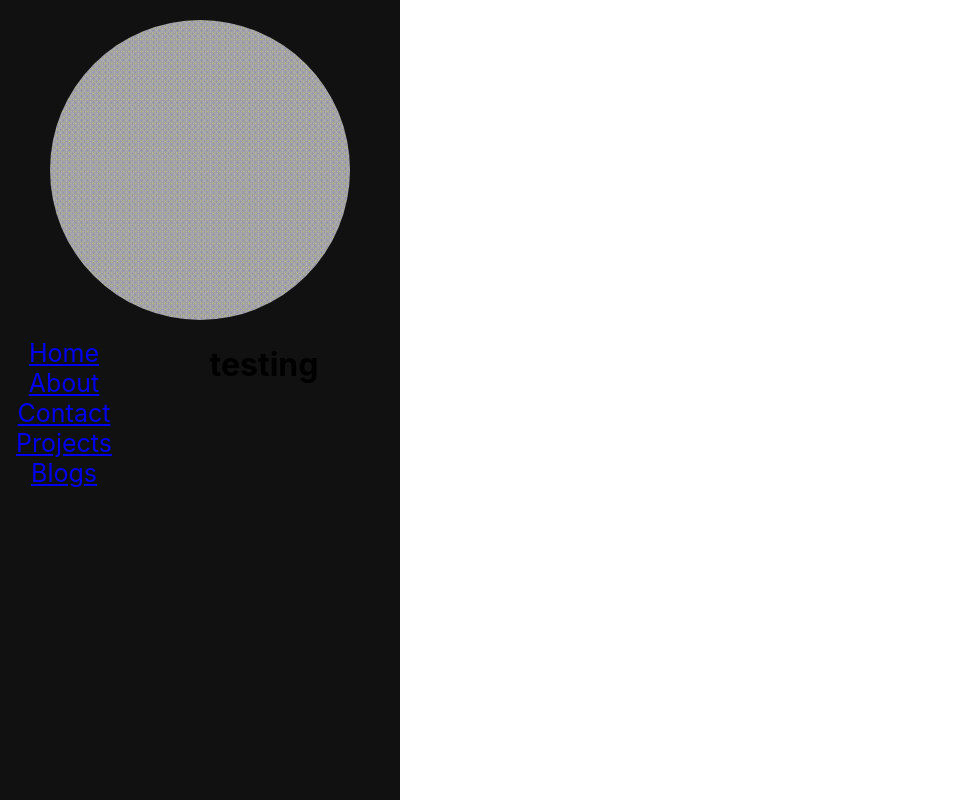
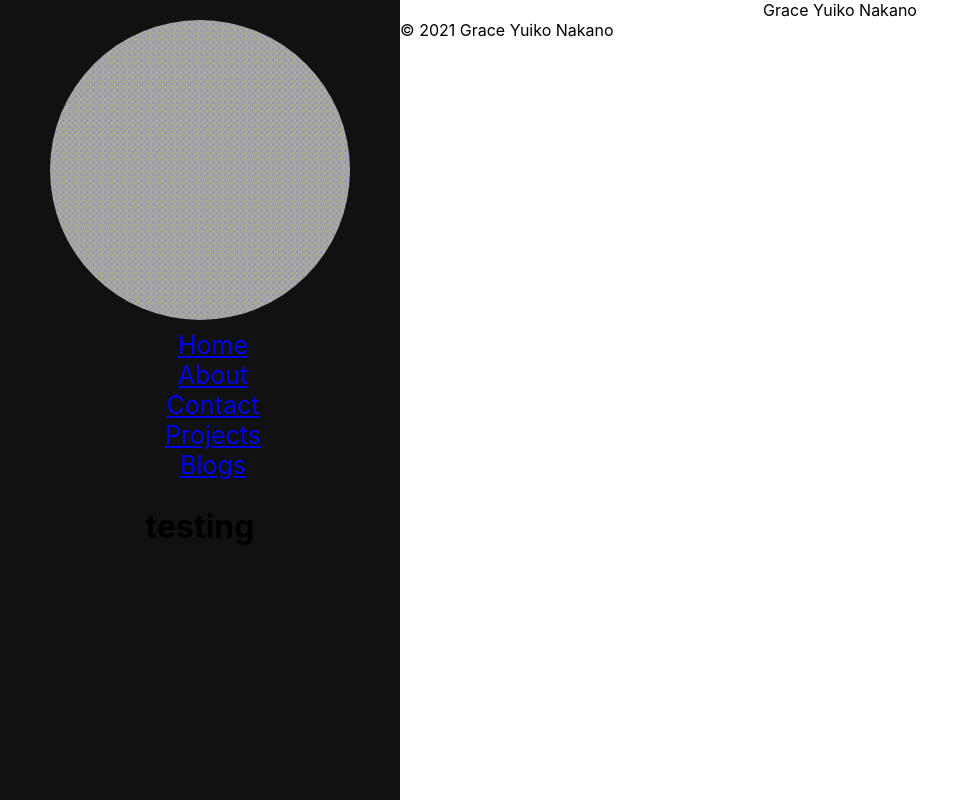
Before and after one commit to gracenak/portfolio_frontend, a React (Create React App) app: page / in a window 1280 px wide. Shown: the whole page, without its empty margins (0-961 px from the left). Built offline with nearby package versions, Linux system fonts and the light colour scheme.

Commit message:
delete NavBar component and fix alignment for NavLinks

```diff
--- a/src/App.css
+++ b/src/App.css
@@ -1,5 +1,6 @@
 .App {
   text-align: center;
+  margin-left: 400px;
 }
 
 .App-logo {
--- a/src/App.js
+++ b/src/App.js
@@ -4,7 +4,6 @@ import React from 'react';
 import SideBar from './components/SideBar'
 import Footer from './components/Footer'
 import Header from './components/Header'
-import NavBar from './components/NavBar'
 import About from './components/About'
 import Contact from './components/Contact'
 import Projects from './components/Projects'
@@ -22,7 +21,7 @@ function App() {
         <Route exact path='/projects' component={Projects} />
         <Route exact path='/blogs' component={Blogs} />
 
-        <NavBar />
+
         <Header />
 
 
--- a/src/components/NavBar.js
+++ /dev/null
@@ -1,25 +0,0 @@
-import React from 'react';
-import { NavLink } from 'react-router-dom'
-import '../styles/NavBar.css'
-
-const NavBar = ()=> {
-    return(
-        <div className="navigation">
-            <div className="link-wrapper">
-                <NavLink to='/'>Home</NavLink><br></br>
-                <NavLink to='/about'>About</NavLink><br></br>
-                <NavLink to='/contact'>Contact</NavLink><br></br>
-                <NavLink to='/projects'>Projects</NavLink><br></br>
-                <NavLink to='/blogs' >Blogs</NavLink>
-            </div>
-        </div>
-
-    )
-
-}
-
-export default NavBar
-
-/* <div className="navigation">
-<img src={logo} className="App-logo" alt="logo" />
-<div className="navigation-bar"> */
--- a/src/styles/NavBar.css
+++ /dev/null
@@ -1,10 +0,0 @@
-.navigation{
-    text-align: center;
-
-}
-.link-wrapper {
-    text-align: center;
-    padding: 14px 16px;
-    float: left;
-    display: block;
-}
--- a/src/styles/SideBar.css
+++ b/src/styles/SideBar.css
@@ -29,7 +29,7 @@
     text-decoration: none;
     font-size: 25px;
     color: #818181;
-    display: flex;
+    display: block;
 }
 
 .link-wrapper :hover{
```
